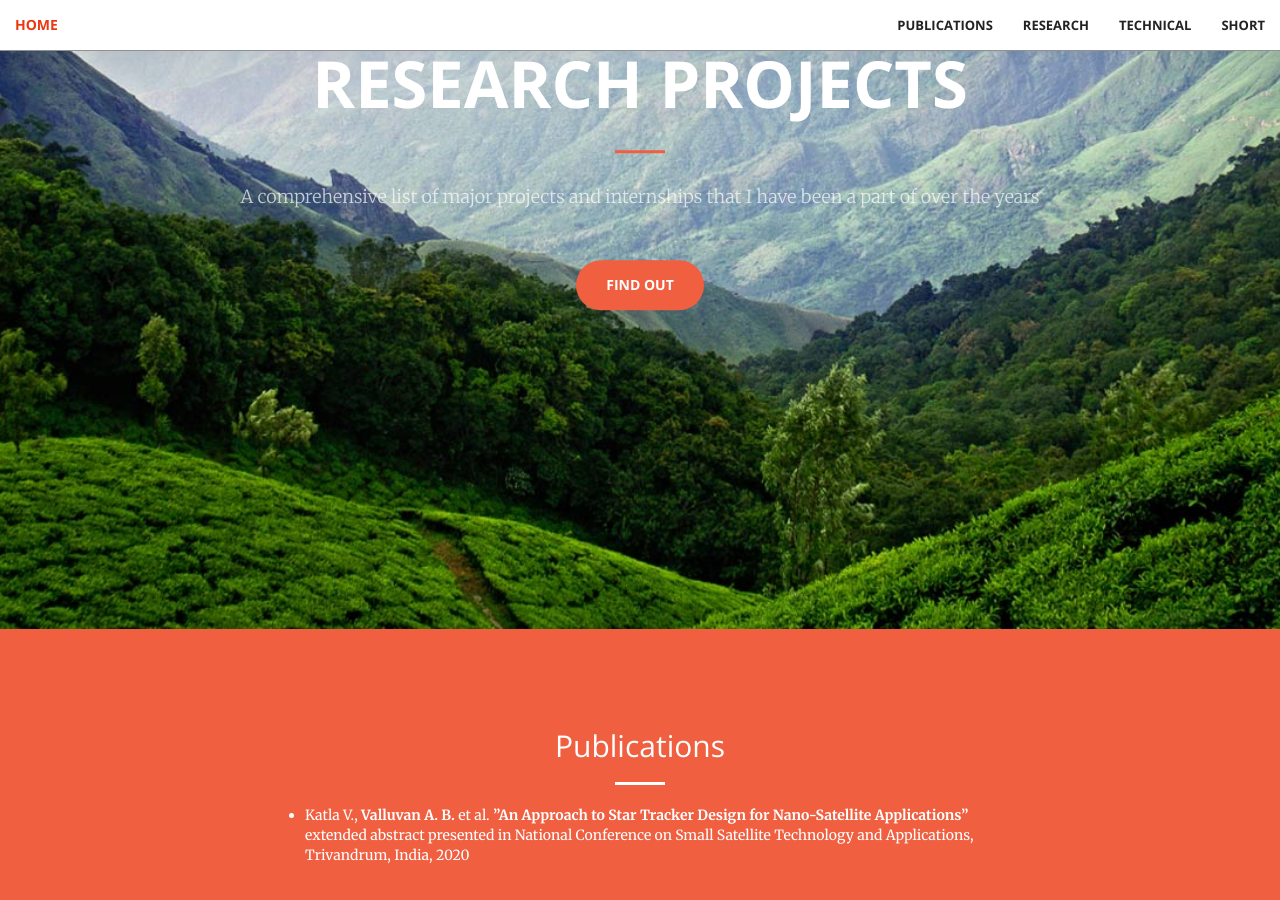
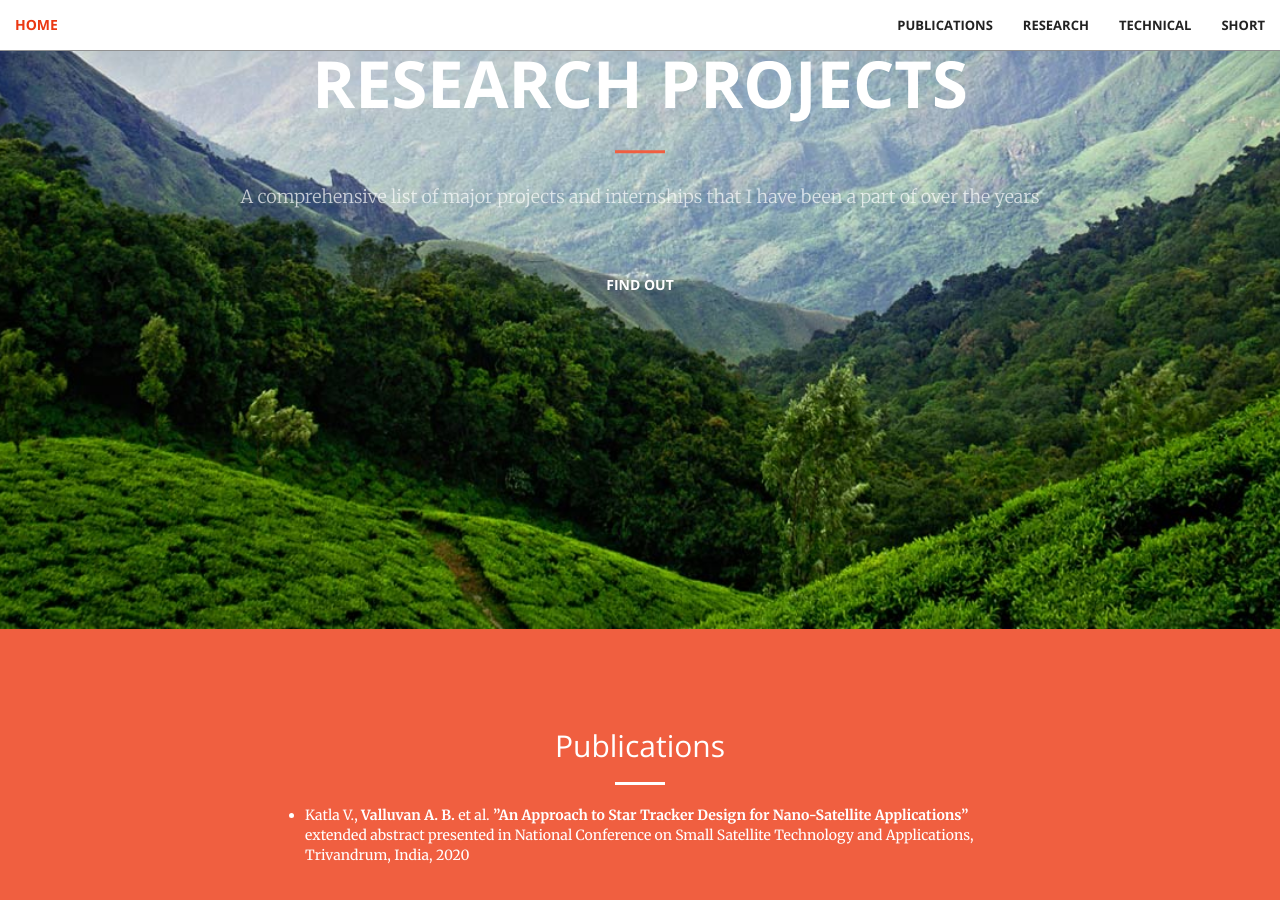
Before and after one commit to aravindbharathi/aravindbharathi.github.io, a Jekyll site: the page projects/index.html, which Jekyll copies as it is, in a window 1280 px wide and 900 px high, scrolled down 271 px. Built offline with Jekyll 4.4.1, drawn with Linux system fonts in a browser that asks for light colours; some of the changed text lies outside the part shown.

Commit message:
Update index.html

```diff
--- a/projects/index.html
+++ b/projects/index.html
@@ -27,6 +27,32 @@
 
     <!-- Custom CSS -->
     <link rel="stylesheet" href="/css/mainprojects.css" type="text/css">
+
+    <style>
+    a:link {
+      color: white;
+      background-color: transparent;
+      text-decoration: none;
+    }
+
+    a:visited {
+      color: purple;
+      background-color: transparent;
+      text-decoration: none;
+    }
+
+    a:hover {
+      color: blue;
+      background-color: transparent;
+      text-decoration: underline;
+    }
+
+    a:active {
+      color: red;
+      background-color: transparent;
+      text-decoration: underline;
+    }
+    </style>
 
   </head>
 
```
Also changed, not shown: other parts of projects/index.html (+1 -1 lines).
